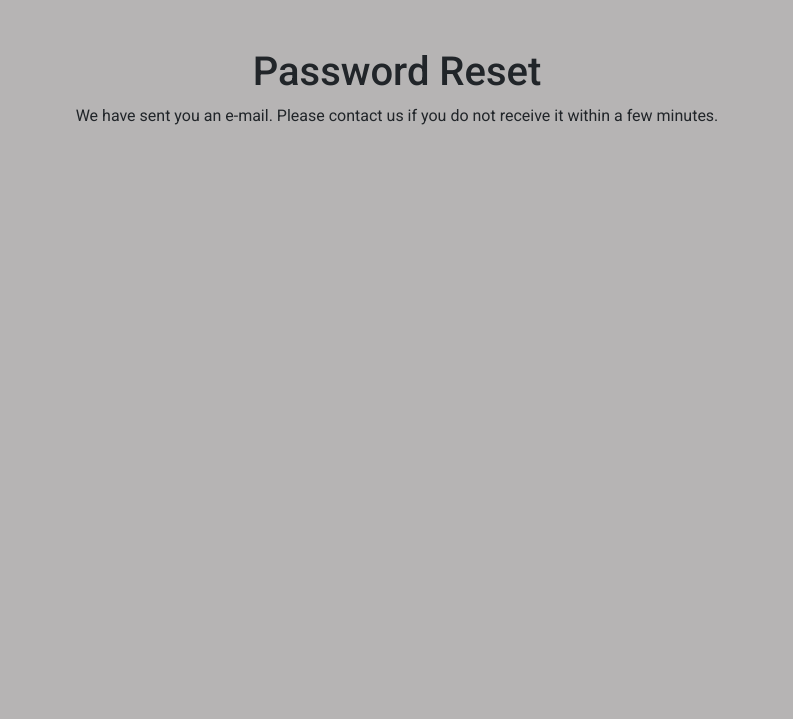
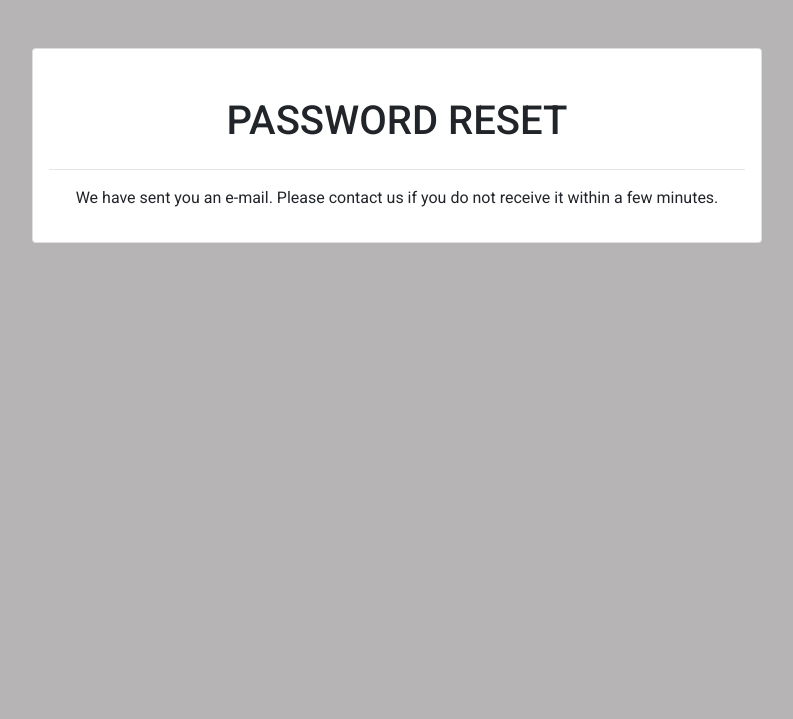
Before and after one commit to Tmuat/jg_kicking_tee, a Django app: the page made by templates/allauth/account/password_reset_done.html in a window 1280 px wide. Shown: the part 80-799 px from the top of the page, without its empty margins (243-1036 px from the left). Run offline with Django 3.2, Linux system fonts and the light colour scheme; some libraries are stand-ins or nearby versions.

Commit message:
Allauth pwd reset done

```diff
--- a/templates/allauth/account/password_reset_done.html
+++ b/templates/allauth/account/password_reset_done.html
@@ -6,11 +6,14 @@
 {% block head_title %}{% trans "Password Reset" %}{% endblock %}
 
 {% block inner_content %}
-    <h1>{% trans "Password Reset" %}</h1>
+<div class="card pt-4 pt-md-5 p-3">
+    <h1 class="logo-font mb-2">{% trans "Password Reset" %}</h1>
+    <hr>
 
     {% if user.is_authenticated %}
     {% include "account/snippets/already_logged_in.html" %}
     {% endif %}
 
     <p>{% blocktrans %}We have sent you an e-mail. Please contact us if you do not receive it within a few minutes.{% endblocktrans %}</p>
+</div>
 {% endblock %}
```
